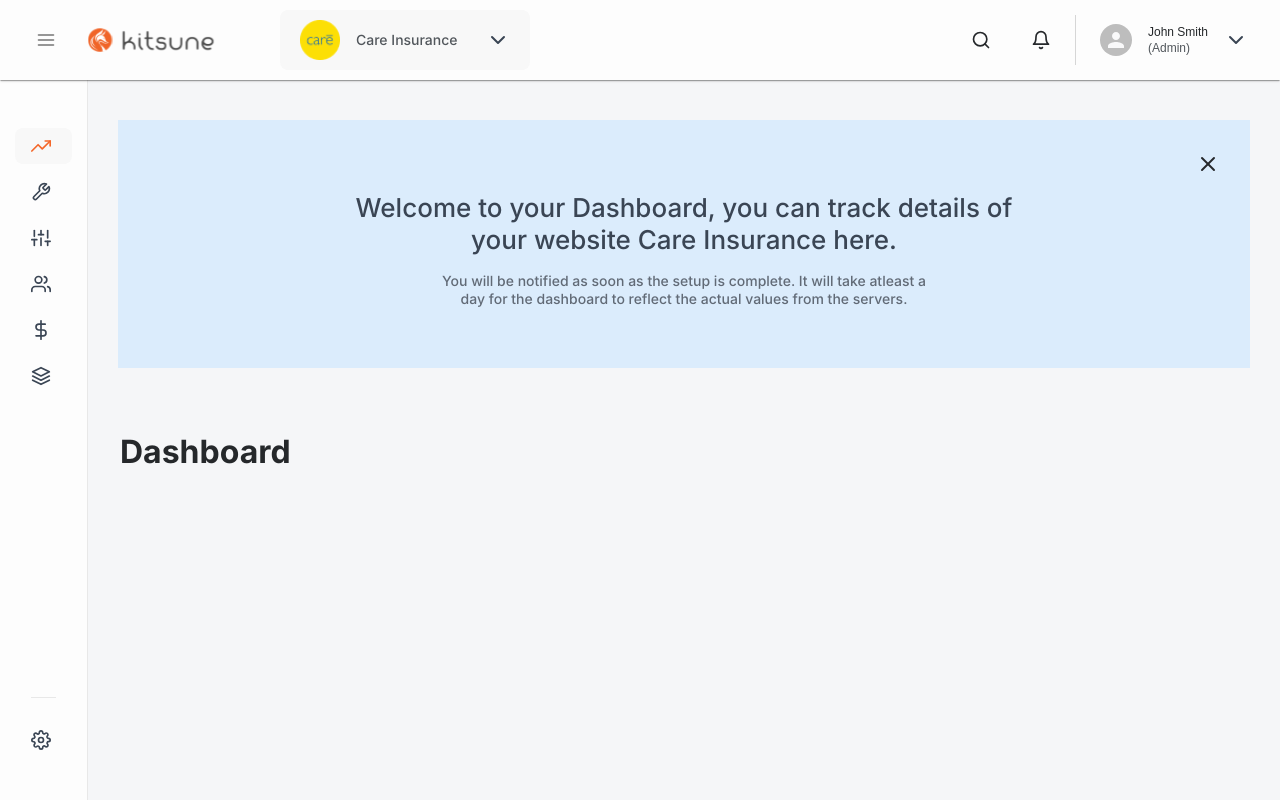
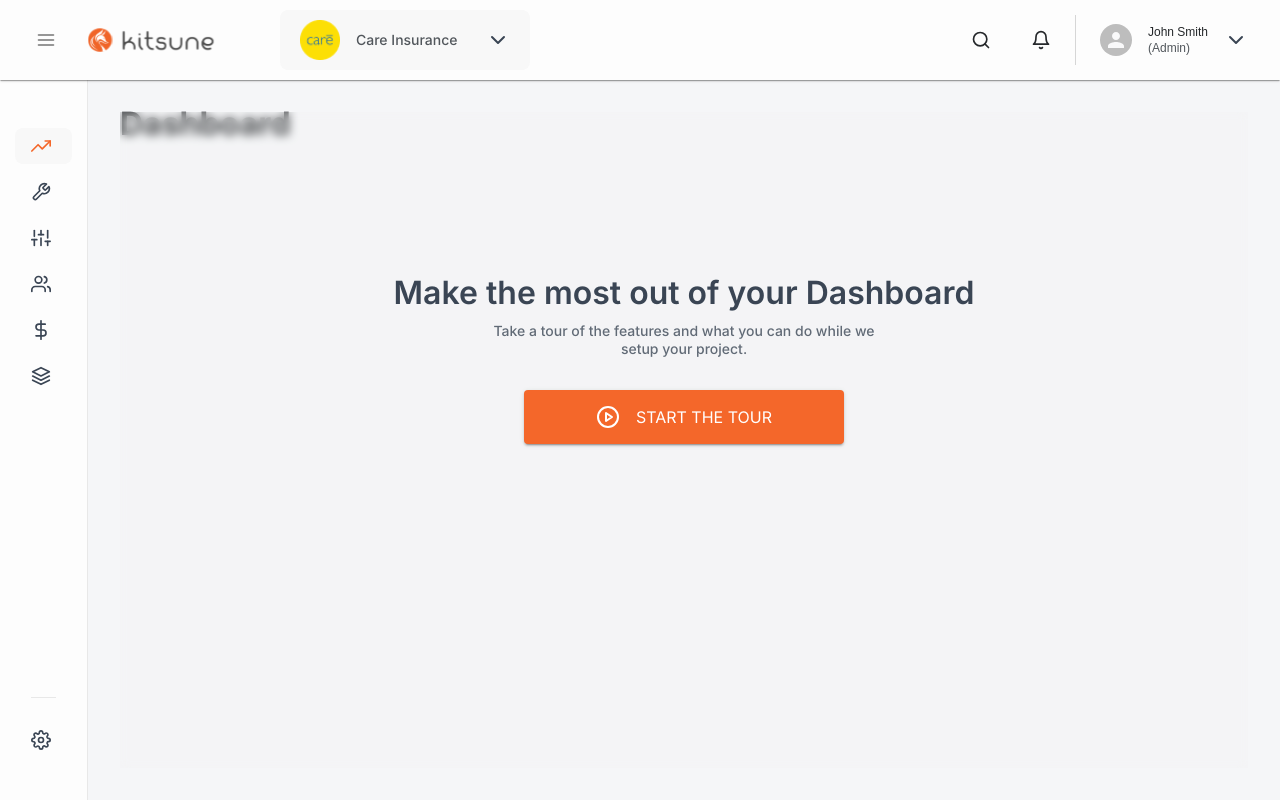
Before and after one commit to gautamhitesh001/kitproxy-admin-ui, a React (Create React App) app: page /dashboard in a window 1280 px wide. Built offline with nearby package versions, Linux system fonts and the light colour scheme.

Commit message:
added dashboard overlay

```diff
--- a/src/components/notifications/dashboardWelcome/index.js
+++ b/src/components/notifications/dashboardWelcome/index.js
@@ -6,7 +6,7 @@ import PropTypes from "prop-types";
 
 const useStyles = makeStyles((theme) => ({
 	contentWrapper: {
-		margin: "40px 30px",
+		margin: "40px 30px 0px 30px",
 		padding: "30px 30px 60px 30px",
 		backgroundColor: "#DBECFC",
 	},
--- /dev/null
+++ b/src/components/overlays/dashboardDocumentation/index.js
@@ -0,0 +1,42 @@
+import { Stack, Typography } from "@mui/material";
+import { makeStyles } from "@mui/styles";
+import { Box } from "@mui/system";
+import { PlayCircle } from "react-feather";
+import { PrimaryButton } from "../../buttons/primaryButton";
+
+const useStyles = makeStyles((theme) => ({
+    overlayContainer: {
+        position: "absolute",
+        top: 0,
+        left: 0,
+        width: "100%",
+        height: "100%",
+        padding: "32px",
+    },
+    contentWrapper: {
+        background: "rgba(241, 241, 241, 0.2)",
+        backdropFilter: "blur(5px)",
+        minHeight: "100%"
+    },
+}));
+
+export const DashboardDocumentationOverlay = () => {
+    const classes = useStyles();
+
+    return (
+        <Box className={classes.overlayContainer}>
+            <Stack className={classes.contentWrapper} direction="column" alignItems="center">
+                <Typography variant="h3" color="secondary.main" mt={20} >
+                    Make the most out of your Dashboard
+                </Typography>
+                <Typography textAlign="center" maxWidth={400} variant="subtitle2" color="secondary.80" mt={1} >
+                    Take a tour of the features and what you can do while we setup your project.
+                </Typography>
+                <PrimaryButton variant="contained" btnWidth={320} >
+                    <PlayCircle />
+                    <Typography ml={2}>START THE TOUR</Typography>
+                </PrimaryButton>
+            </Stack>
+        </Box>
+    );
+};
--- a/src/components/overlays/index.js
+++ b/src/components/overlays/index.js
@@ -1 +1,2 @@
 export * from "./networkLost";
+export * from "./dashboardDocumentation";
--- a/src/layouts/dashboard/index.js
+++ b/src/layouts/dashboard/index.js
@@ -4,7 +4,7 @@ import { Box } from "@mui/system";
 import PropTypes from "prop-types";
 import { useState } from "react";
 import { DashboardWelcomeNotification } from "../../components/notifications";
-import { NetworkLostOverlay } from "../../components/overlays/networkLost";
+import { DashboardDocumentationOverlay, NetworkLostOverlay } from "../../components/overlays";
 import { DashboardSidebar } from "./sidebar";
 import { DashboardAppbar } from "./topbar";
 
@@ -46,7 +46,8 @@ const useStyles = makeStyles((theme) => ({
 export const DashboardLayout = ({ children }) => {
 	const [open, setOpen] = useState(false);
 	const [hasNetworkIssue, setHasNetworkIssue] = useState(false);
-	const [showWelcomeNotification, setShowWelcomeNotification] = useState(true);
+	const [showWelcomeNotification, setShowWelcomeNotification] = useState(false);
+	const [showDashboardDocumentationOverlay, setShowDashboardDocumentationOverlay] = useState(true);
 
 	const classes = useStyles({ open });
 
@@ -61,7 +62,10 @@ export const DashboardLayout = ({ children }) => {
 			<Box component="main" className={classes.contentWrapper}>
 				<Toolbar />
 				{showWelcomeNotification ? <DashboardWelcomeNotification handleClose={() => setShowWelcomeNotification(false)} /> : null}
-				<Box className={classes.childWrapper}>{children}</Box>
+				<Box className={classes.childWrapper}>
+					{children}
+					{showDashboardDocumentationOverlay ? <DashboardDocumentationOverlay /> : null}
+				</Box>
 				{hasNetworkIssue ? <NetworkLostOverlay /> : null}
 			</Box>
 		</Box>
```
